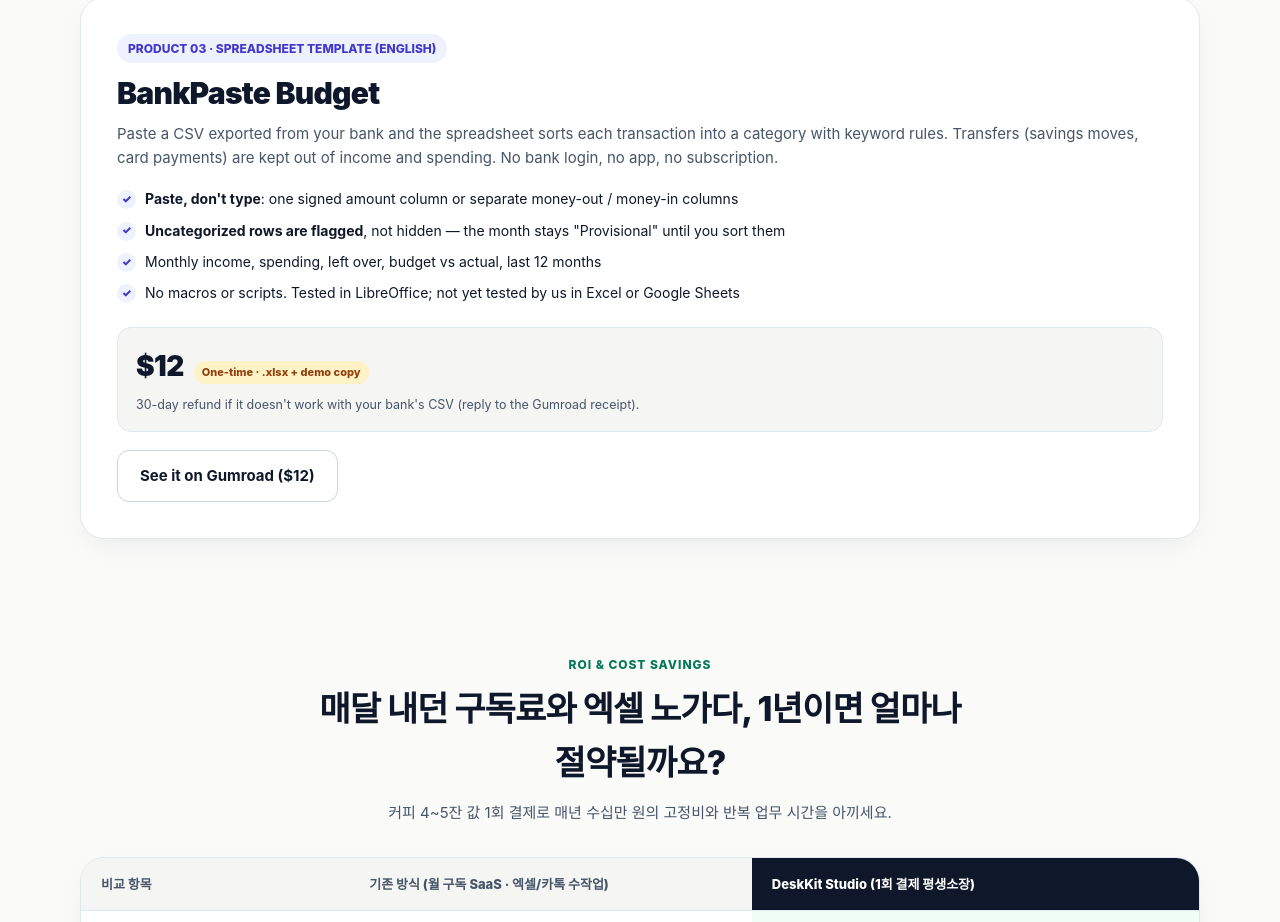
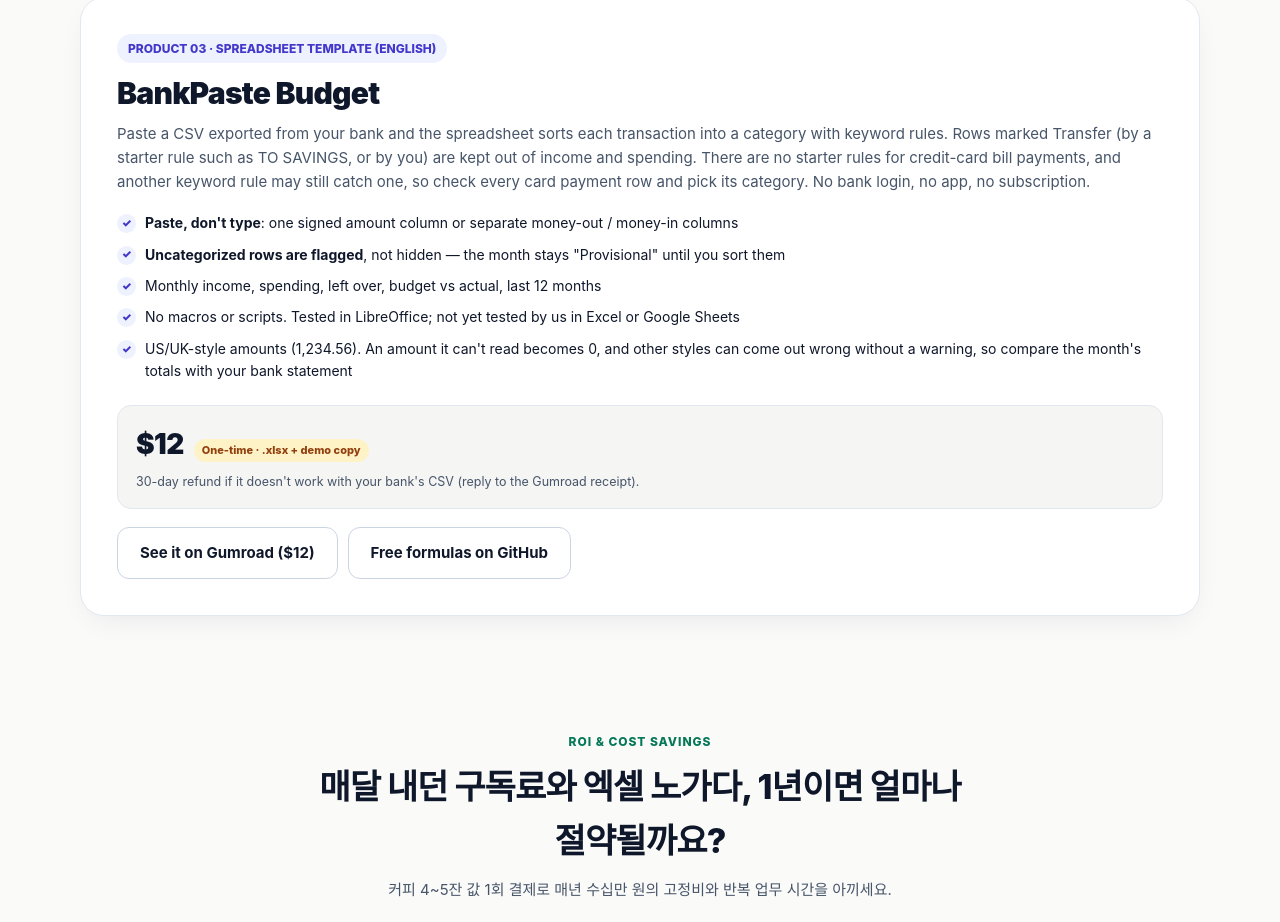
Before and after one commit to deskkit-studio/deskkit-studio.github.io, a plain HTML site: page index.html in a window 1280 px wide. Shown: the part 3260-4182 px from the top of the page. Drawn offline with Linux system fonts and the light colour scheme.

Commit message:
Update index.html

```diff
--- a/index.html
+++ b/index.html
@@ -1422,13 +1422,14 @@
             <h3>BankPaste Budget</h3>
             <p class="product-desc">
               Paste a CSV exported from your bank and the spreadsheet sorts each transaction into a category with keyword rules.
-              Transfers (savings moves, card payments) are kept out of income and spending. No bank login, no app, no subscription.
+              Rows marked Transfer (by a starter rule such as TO SAVINGS, or by you) are kept out of income and spending. There are no starter rules for credit-card bill payments, and another keyword rule may still catch one, so check every card payment row and pick its category. No bank login, no app, no subscription.
             </p>
             <ul class="feature-list">
               <li><span class="check-dot indigo">✓</span><span><strong>Paste, don't type</strong>: one signed amount column or separate money-out / money-in columns</span></li>
               <li><span class="check-dot indigo">✓</span><span><strong>Uncategorized rows are flagged</strong>, not hidden — the month stays "Provisional" until you sort them</span></li>
               <li><span class="check-dot indigo">✓</span><span>Monthly income, spending, left over, budget vs actual, last 12 months</span></li>
               <li><span class="check-dot indigo">✓</span><span>No macros or scripts. Tested in LibreOffice; not yet tested by us in Excel or Google Sheets</span></li>
+              <li><span class="check-dot indigo">✓</span><span>US/UK-style amounts (1,234.56). An amount it can't read becomes 0, and other styles can come out wrong without a warning, so compare the month's totals with your bank statement</span></li>
             </ul>
             <div class="price-box">
               <div class="price-row">
@@ -1439,6 +1440,7 @@
             </div>
             <div class="cta-row">
               <a href="https://caremini.gumroad.com/l/bankpaste-budget" class="btn btn-outline" rel="noopener">See it on Gumroad ($12)</a>
+              <a href="https://github.com/deskkit-studio/bank-csv-spreadsheet-formulas" class="btn btn-outline" rel="noopener">Free formulas on GitHub</a>
             </div>
           </div>
         </div>
```
